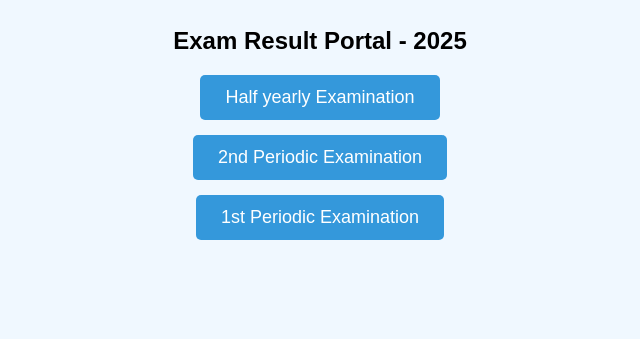
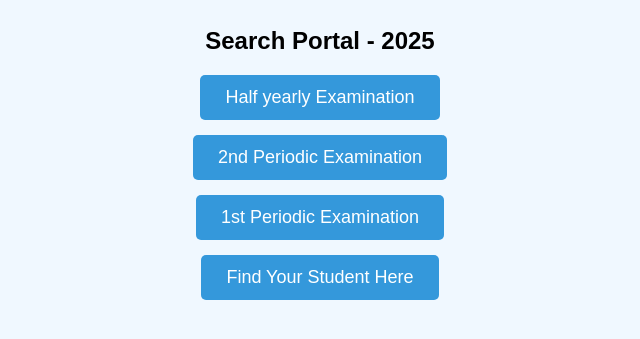
Before and after one commit to lanleimapublicschool/wordpress, a plain HTML site: page index.html in a window 1280 px wide. Shown: the part 109-448 px from the top of the page, without its empty margins (320-960 px from the left). Drawn offline with Linux system fonts and the light colour scheme.

Commit message:
Update index.html

```diff
--- a/index.html
+++ b/index.html
@@ -40,12 +40,13 @@
 <body>
 
   <h1>LANLEIMA PUBLIC SCHOOL</h1>
-  <h2>Exam Result Portal - 2025</h2>
+  <h2>Search Portal - 2025</h2>
 
   <ul>
     <li><a href="half-yearly-2025.html">Half yearly Examination</a></li>
     <li><a href="2nd-periodic-2025.html">2nd Periodic Examination</a></li>
     <li><a href="1st-periodic-2025.html">1st Periodic Examination</a></li>
+    <li><a href="student-finder">Find Your Student Here</a></li>
     <!-- Add or remove exams as needed -->
   </ul>
 
```
